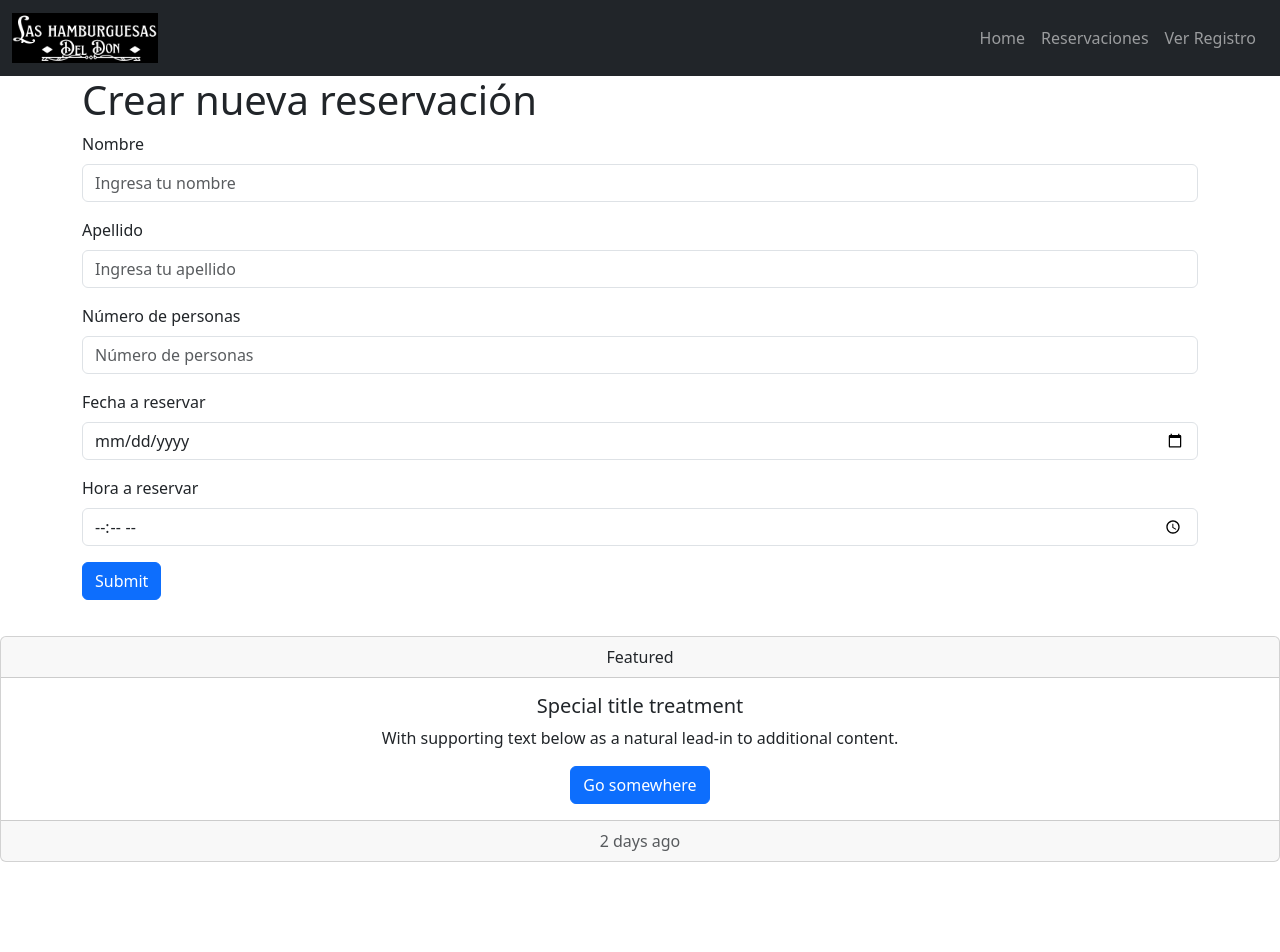
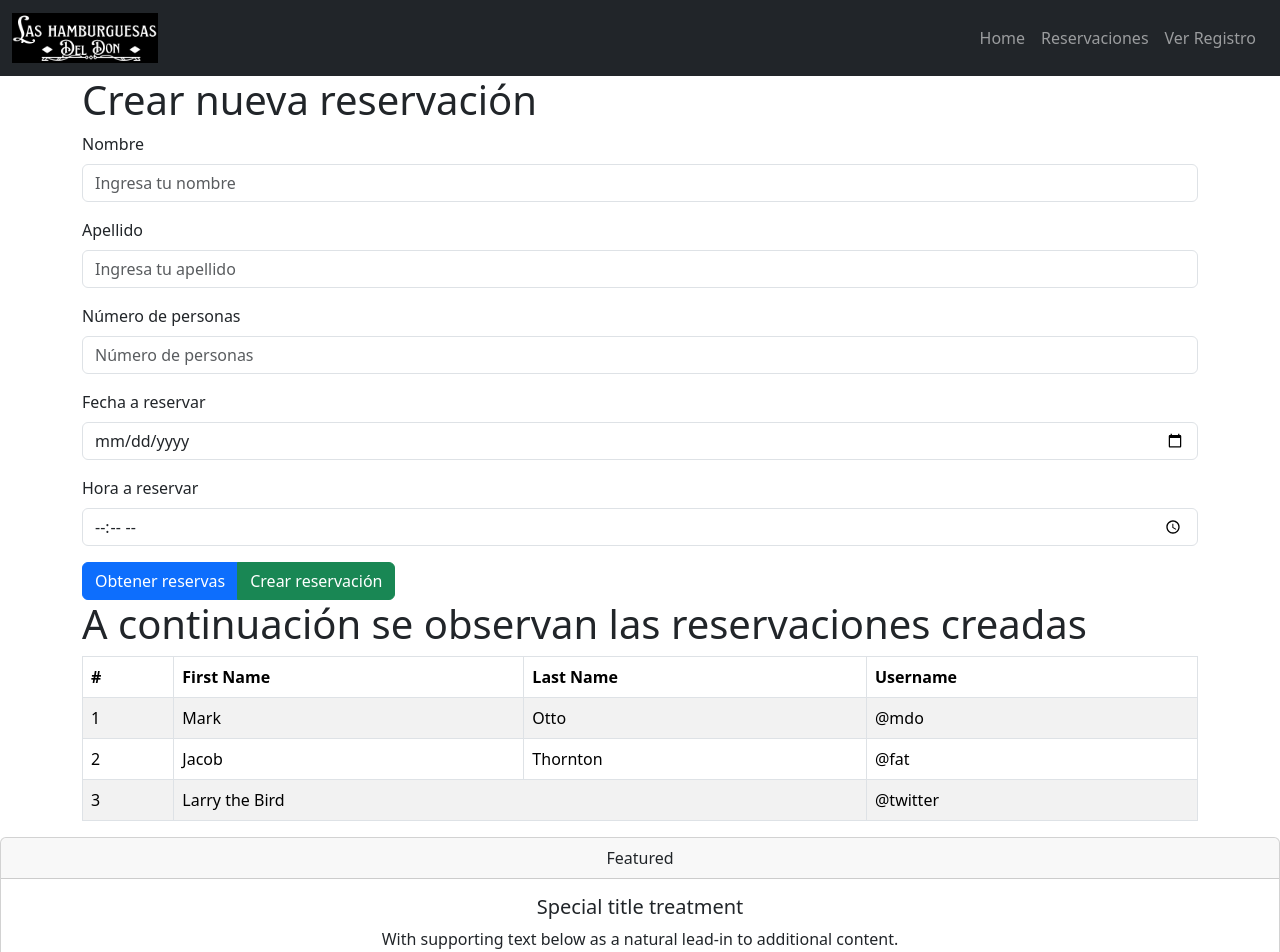
Before and after one commit to arrrriaga/Restaurante-app, a React (Create React App) app: page /reservar in a window 1280 px wide. Shown: the top 952 px of the page. Before the commit the page ends 862 px from the top, so only its background shows below. Built offline with nearby package versions, Linux system fonts and the light colour scheme.

Commit message:
Tabla creada

```diff
--- a/src/pages/HacerReservaPage.js
+++ b/src/pages/HacerReservaPage.js
@@ -1,12 +1,25 @@
 import React from "react";
-import { Button, Form } from "react-bootstrap";
+import { Button, ButtonGroup, Form, Table } from "react-bootstrap";
+import { collection, getDoc, getDocs } from "firebase/firestore";
+import { db } from "../firebase/firebase";
 
 const HacerReservaPage = () => {
+  const obtenerReservas = async () => {
+    const resp = await getDocs(collection(db, "reservas"));
+    const data = resp.docs.map((reserva) => ({
+      id: reserva.id,
+      ...reserva.data(),
+    }));
+    console.log("Reservas obtenidas: ", data);
+  };
+
   return (
     <>
       <header>
         <h1>Crear nueva reservación</h1>
       </header>
+      <section>
+        <article>
           <Form>
             <Form.Group className="mb-3" controlId="nombre">
               <Form.Label>Nombre</Form.Label>
@@ -30,10 +43,49 @@
               <Form.Control type="time" placeholder="Hora de reservación" />
             </Form.Group>
 
-        <Button variant="primary" type="submit">
-          Submit
+            <ButtonGroup aria-label="Basic example">
+              <Button variant="primary" onClick={obtenerReservas}>
+                Obtener reservas
               </Button>
+              <Button variant="success">Crear reservación</Button>
+            </ButtonGroup>
           </Form>
+        </article>
+      </section>
+      <section>
+        <article>
+          <h1>A continuación se observan las reservaciones creadas</h1>
+          <Table striped bordered hover>
+            <thead>
+              <tr>
+                <th>#</th>
+                <th>First Name</th>
+                <th>Last Name</th>
+                <th>Username</th>
+              </tr>
+            </thead>
+            <tbody>
+              <tr>
+                <td>1</td>
+                <td>Mark</td>
+                <td>Otto</td>
+                <td>@mdo</td>
+              </tr>
+              <tr>
+                <td>2</td>
+                <td>Jacob</td>
+                <td>Thornton</td>
+                <td>@fat</td>
+              </tr>
+              <tr>
+                <td>3</td>
+                <td colSpan={2}>Larry the Bird</td>
+                <td>@twitter</td>
+              </tr>
+            </tbody>
+          </Table>
+        </article>
+      </section>
     </>
   );
 };
```
Lines whose indentation alone changed are shown as unchanged.
